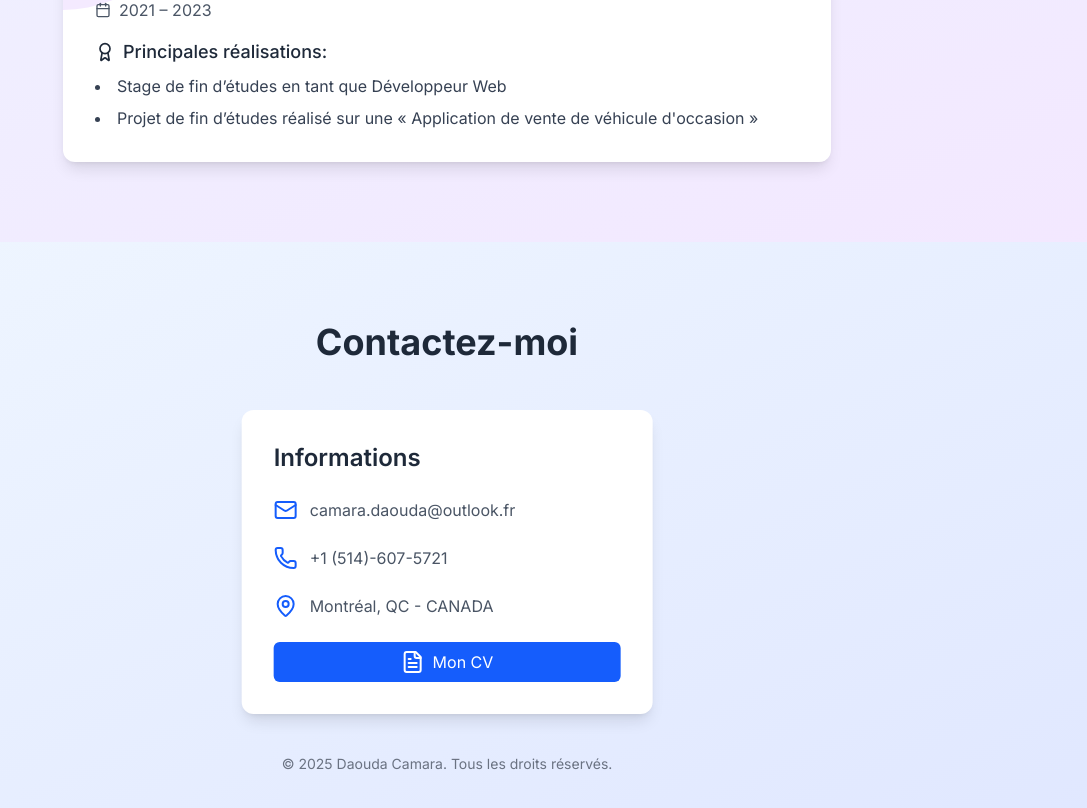
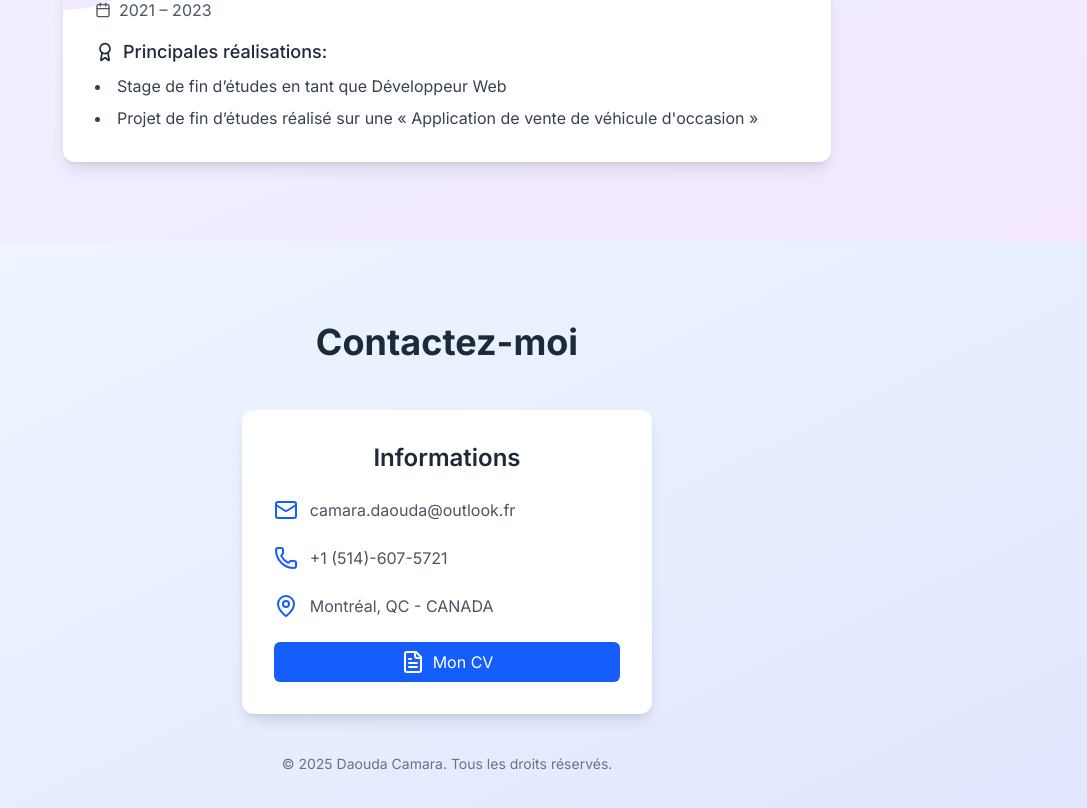
Before and after one commit to daocam/portfolio, a Next.js app: page / in a window 1280 px wide. Shown: the part 5286-6094 px from the top of the page, without its empty margins (193-1280 px from the left). Built offline with nearby package versions, Linux system fonts and the light colour scheme.

Commit message:
fix contact animation

```diff
--- a/app/components/Contact.tsx
+++ b/app/components/Contact.tsx
@@ -64,11 +64,11 @@ export default function Contact() {
           Contactez-moi
         </motion.h2>
         {/* <div className="flex flex-col lg:flex-row gap-12"> */}
-        <div className="">
+        <div className="text-center">
           <motion.div
-            className="lg:w-1/3"
-            initial={{ opacity: 0, x: -50 }}
-            whileInView={{ opacity: 1, x: "100%" }}
+            className="lg:w-1/3  mx-auto"
+            initial={{ opacity: 0, x: -100 }}
+            whileInView={{ opacity: 1, x: 0 }}
             viewport={{ once: true }}
             transition={{ duration: 0.5 }}
           >
--- a/app/components/Hero.tsx
+++ b/app/components/Hero.tsx
@@ -141,7 +141,7 @@ export default function Hero() {
 
       {/* Decorative Elements */}
       <motion.div
-        className="absolute bottom-10 left-1/2 transform -translate-x-1/2 flex flex-col items-center"
+        className="absolute bottom-3 left-1/2 transform -translate-x-1/2 flex flex-col items-center"
         initial={{ opacity: 0, y: 20 }}
         animate={{ opacity: 1, y: 0 }}
         transition={{ delay: 0.8, duration: 0.6 }}
```
